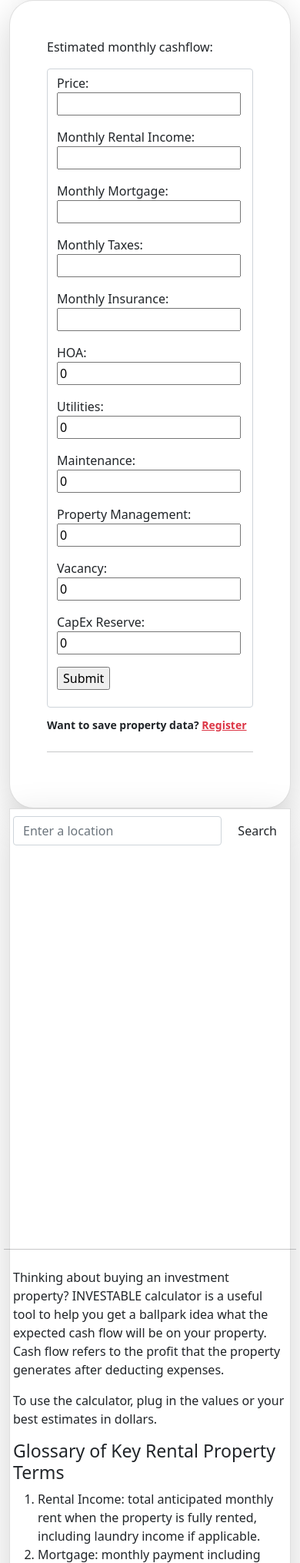
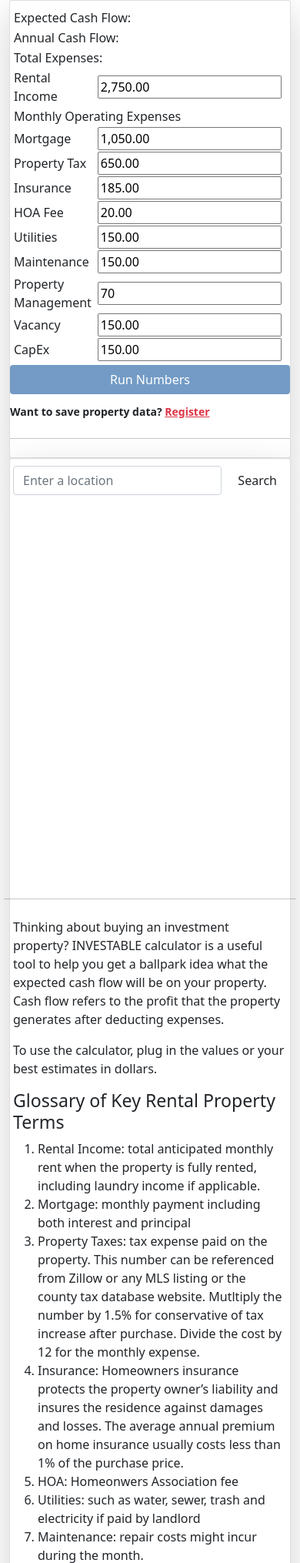
Before and after one commit to olivia-tran/investable-rental-property-investor-tool, a Flask app: page / in a window 390 px wide. Shown: the part 224-2254 px from the top of the page at 77% size. Run offline with Flask 2, Linux system fonts and the light colour scheme; some libraries are stand-ins or nearby versions.

Commit message:
updated property data model and index

```diff
--- a/templates/index.html
+++ b/templates/index.html
@@ -16,47 +16,109 @@
         <h3 class="display-5 mb-0">Analyze any investment property in seconds</h3>
         <h1 class="display-1">INVESTABLE</h1>
         <p class="lead d-none d-md-block">Build your passive income streams with our property analysis tools.</p>
-        <a name="calculator" href="{{url_for('register_page')}}" id="action" class="btn btn-lg px-5 text-white shadow-lg" style="background-color:#739bc5; border-radius: 2rem;">REGISTER FOR FREE</a>
+        <a name="calculator" href="{{url_for('register_page')}}" id="action"
+            class="btn btn-lg px-5 text-white shadow-lg" style="background-color:#739bc5; border-radius: 2rem;">REGISTER
+            FOR FREE</a>
 
     </div>
 </section>
 <section id="map-section">
     <div class="container">
         <div class="row">
-            <div class="col-12 col-lg-4">
-                <div class="card shadow-lg" style="border-radius: 2rem">
-                    <div class="card-body p-5 text-left">
-                        <p id="result">Estimated monthly cashflow:</p>
-                        <form action="/calculator" method="POST" class="form-control">
+            <div class="col col-md-4">
+                <!-- THIS IS A ROW CONTAINING BOTH CALCULATOR AND MAP -->
+                <div class="card shadow-lg" style="padding-top: 5px;">
+                    <div class="card-body p-1 text-left">
+                        <form name="calform">
+                            <table class="panel" align="center">
+                                <section id="caldiv">
+                                    <tr>
+                                        <td colspan="3" id="cashflow">Expected Cash Flow:</td>
+                                    </tr>
+                                    <tr>
+                                        <td colspan="3" id="annual">Annual Cash Flow: </td>
+                                    </tr>
+                                    <tr>
+                                        <td colspan="3" id="total-expense">Total Expenses: </td>
+                                    </tr>
+                                </section>
+                                <tr>
+                                    <td>Rental Income</td>
+                                    <td align="right"><input type="text" name="rent" id="rent" value="2,750.00"
+                                            class="inlong indollar"></td>
+                                    <td>&nbsp;</td>
+                                </tr>
+                                <td colspan="3" id="sectitle">Monthly Operating Expenses</td>
+                                <tr>
+                                    <td>Mortgage</td>
+                                    <td align="right"><input type="text" name="mortgage" id="mortgage" value="1,050.00"
+                                            class="innormal indollar"></td>
+                                </tr>
+                                <tr>
+                                    <td>Property Tax</td>
+                                    <td align="right"><input type="text" name="tax" id="tax" value="650.00"
+                                            class="innormal indollar"></td>
+                                </tr>
+                                <tr>
+                                    <td>Insurance</td>
+                                    <td align="right"><input type="text" name="insurance" id="insurance" value="185.00"
+                                            class="innormal indollar"></td>
+                                </tr>
+                                <tr>
+                                    <td>HOA Fee</td>
+                                    <td align="right"><input type="text" name="hoa" id="hoa" value="20.00"
+                                            class="innormal indollar"></td>
+                                </tr>
+                                <tr>
+                                    <td>Utilities</td>
+                                    <td align="right"><input type="text" name="utilities" id="utilities" value="150.00"
+                                            class="innormal indollar"></td>
 
-                            <p><label>Price: <input type="number" min="0" name="price" required></label></p>
-                            <p><label>Monthly Rental Income: <input type="number" min="0" name="rent" required></label>
-                            </p>
-                            <p><label>Monthly Mortgage: <input type="number" min="0" name="mortgage" required></label>
-                            </p>
-                            <p><label>Monthly Taxes: <input type="number" min="0" name="taxes" required></label></p>
-                            <p><label>Monthly Insurance: <input type="number" min="0" name="insurance" required></label>
-                            </p>
-                            <p><label>HOA: <input type="number" min="0" name="hoa" value="0"></label></p>
-                            <p><label>Utilities: <input type="number" min="0" name="utilities" value="0"></label></p>
-                            <p><label>Maintenance: <input type="number" min="0" name="maintenance" value="0"></label>
-                            </p>
-                            <p><label>Property Management: <input type="number" min="0" name="pm" value="0"></label></p>
-                            <p><label>Vacancy: <input type="number" min="0" name="vacancy" value="0"></label></p>
-                            <p><label>CapEx Reserve: <input type="number" min="0" name="capex" value="0"></label></p>
-                            <p><input type="submit"></p>
+                                </tr>
+                                <tr>
+                                    <td>Maintenance</td>
+                                    <td align="right"><input type="text" name="maintenance" id="maintenance"
+                                            value="150.00" class="innormal indollar"></td>
+
+                                </tr>
+                                <tr>
+                                    <td>Property Management</td>
+                                    <td align="right"><input type="text" name="pm" id="pm" value="70"
+                                            class="innormal indollar">
+                                    </td>
+
+                                </tr>
+                                <tr>
+                                    <td>Vacancy</td>
+                                    <td align="right"><input type="text" name="vacancy" id="vacancy" value="150.00"
+                                            class="innormal indollar">
+                                    </td>
+
+                                </tr>
+                                <tr>
+                                    <td>CapEx</td>
+                                    <td align="right"><input type="text" name="capex" id="capex" value="150.00"
+                                            class="innormal indollar">
+                                    </td>
+                                </tr>
+
+                            </table>
+
                         </form>
+
+                    </div>
+                    <button type="submit" class="btn btn-block text-white" style="background-color:#739bc5">Run Numbers</button>
                     <p class="small fw-bold mt-2 pt-1 mb-0">Want to save property data? <a
                         href="{{url_for('register_user')}}" class="link-danger">Register</a></p>
                 <hr class="my-4">
                 </div>
-                </div>
 
+                <!-- THIS IS A ROW CONTAINING BOTH CALCULATOR AND MAP -->
             </div>
             <!-- need to udpdate the calculator responsiveness -->
             <!-- google map -->
-            <div class="col-12 col-lg-8">
-                <div class="card shadow-lg" style="border-radius: 0rem; padding-top: 5px;">
+            <div class="col col-md-7">
+                <div class="card shadow-lg" style="padding-top: 5px;">
                     <div class="card-body p-1 text-left">
                         <div class="row">
                             <form class="d-flex" id="search-form">
@@ -74,30 +136,53 @@
                         <div class="row">
 
                             <section id="explanation">
-                            <p>Thinking about buying an investment property? INVESTABLE calculator is a useful tool to help you get a ballpark idea what the expected cash flow will be on your property. Cash flow refers to the profit that the property generates after deducting expenses. </p>
+                                <p>Thinking about buying an investment property? INVESTABLE calculator is a useful tool
+                                    to help you get a ballpark idea what the expected cash flow will be on your
+                                    property. Cash flow refers to the profit that the property generates after deducting
+                                    expenses. </p>
                                 <p>To use the calculator, plug in the values or your best estimates in dollars.</p>
                                 <h3>Glossary of Key Rental Property Terms</h3>
                                 <ol>
-                                <li>Rental Income: total anticipated monthly rent when the property is fully rented, including laundry income if applicable.</li>
+                                    <li>Rental Income: total anticipated monthly rent when the property is fully rented,
+                                        including laundry income if applicable.</li>
                                     <li>Mortgage: monthly payment including both interest and principal</li>
-                                <li>Property Taxes: tax expense paid on the property. This number can be referenced from Zillow or any MLS listing or the county tax database website. Mutltiply the number by 1.5% for conservative of tax increase after purchase. Divide the cost by 12 for the monthly expense. </li>
-                                <li>Insurance: Homeowners insurance protects the property owner’s liability and insures the residence against damages and losses. The average annual premium on home insurance usually costs less than 1% of the purchase price. </li>
+                                    <li>Property Taxes: tax expense paid on the property. This number can be referenced
+                                        from Zillow or any MLS listing or the county tax database website. Mutltiply the
+                                        number by 1.5% for conservative of tax increase after purchase. Divide the cost
+                                        by 12 for the monthly expense. </li>
+                                    <li>Insurance: Homeowners insurance protects the property owner’s liability and
+                                        insures the residence against damages and losses. The average annual premium on
+                                        home insurance usually costs less than 1% of the purchase price. </li>
                                     <li>HOA: Homeonwers Association fee</li>
                                     <li>Utilities: such as water, sewer, trash and electricity if paid by landlord</li>
-                                <li>Maintenance: repair costs might incur during the month.  </li>
-                                <li>Property Management: Fees paid for someone or a company to manage the property for you. Usually runs between 5- 12%, but some companies do charge a flat fee, e.g: $70 - $100</li>
-                                <li>Vacancy: Vacancy rate represents the percentage of time rental income is lost due to a property being unoccupied during the year.  The national rental vacancy rate is usually between 5% and 7%. For single family properties, use 5% vacancy rate. </li>
-                                <li>CapEx: Capital Expenditures is a fund reserve set aside for when subtanstial repair or renovation is needed. Most common CapEx expenses include roofing, foundation, siding, new appliances, HVAC maintenance </li>
+                                    <li>Maintenance: repair costs might incur during the month. </li>
+                                    <li>Property Management: Fees paid for someone or a company to manage the property
+                                        for you. Usually runs between 5- 12%, but some companies do charge a flat fee,
+                                        e.g: $70 - $100</li>
+                                    <li>Vacancy: Vacancy rate represents the percentage of time rental income is lost
+                                        due to a property being unoccupied during the year. The national rental vacancy
+                                        rate is usually between 5% and 7%. For single family properties, use 5% vacancy
+                                        rate. </li>
+                                    <li>CapEx: Capital Expenditures is a fund reserve set aside for when subtanstial
+                                        repair or renovation is needed. Most common CapEx expenses include roofing,
+                                        foundation, siding, new appliances, HVAC maintenance </li>
                                 </ol>
 
 
-                            <p>Disclaimer: The information presented is not intended to be used as the sole basis of any investment decisions, nor should it be construed as advice designed to meet the investment needs of any particular investor. Nothing provided shall constitute financial, tax, legal, or accounting advice or individually tailored investment advice. This information is for educational purposes only. You are solely responsible for determining whether any investment is appropriate for you based on your personal investment objectives, financial circumstances, and risk tolerance.</p>
+                                <p>Disclaimer: The information presented is not intended to be used as the sole basis of
+                                    any investment decisions, nor should it be construed as advice designed to meet the
+                                    investment needs of any particular investor. Nothing provided shall constitute
+                                    financial, tax, legal, or accounting advice or individually tailored investment
+                                    advice. This information is for educational purposes only. You are solely
+                                    responsible for determining whether any investment is appropriate for you based on
+                                    your personal investment objectives, financial circumstances, and risk tolerance.
+                                </p>
 
 
                             </section>
 
                         </div>
-                        <!-- put new info here -->
+
                     </div>
                 </div>
             </div>
@@ -106,7 +191,7 @@
 </section>
 <section id="news-section">
     <div class="container text-center mt-2 p-3">
-        <h3 ><a name="industry-news"><strong>INDUSTRY NEWS</strong></a></h3>
+        <h3><a name="industry-news"><strong>INDUSTRY NEWS</strong></a></h3>
         <div class="row m-2" id="news_container">
             <!-- inserting news content from newsapi.js -->
         </div>
@@ -151,7 +236,6 @@
 
 {% block js %}
 <script src="/static/js/maps.js"></script>
-<script async
-    src="https://maps.googleapis.com/maps/api/js?key={{GG_KEY}}&callback=initMap">
+<script async src="https://maps.googleapis.com/maps/api/js?key={{GG_KEY}}&callback=initMap">
 </script>
 {% endblock %}
```
Also changed, not shown: model.py (+6 -10 lines), seed.py (+10 -16 lines), templates/calculator.html (+2 -7 lines). Lines whose indentation alone changed are shown as unchanged.
